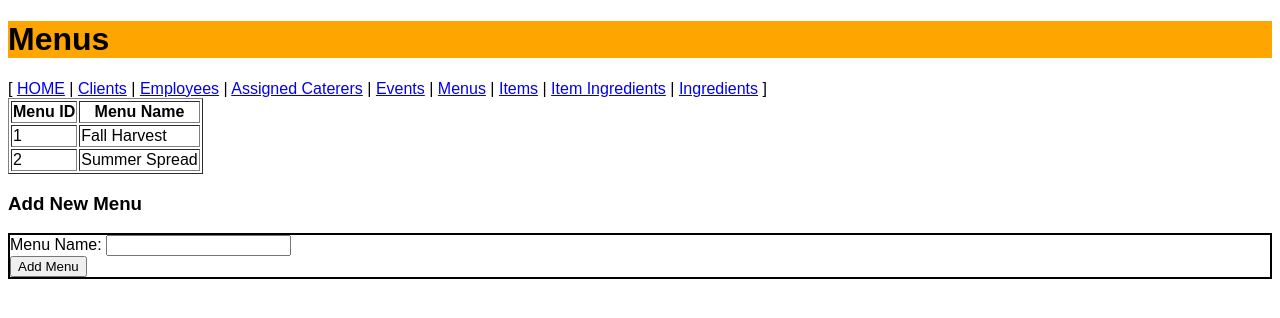
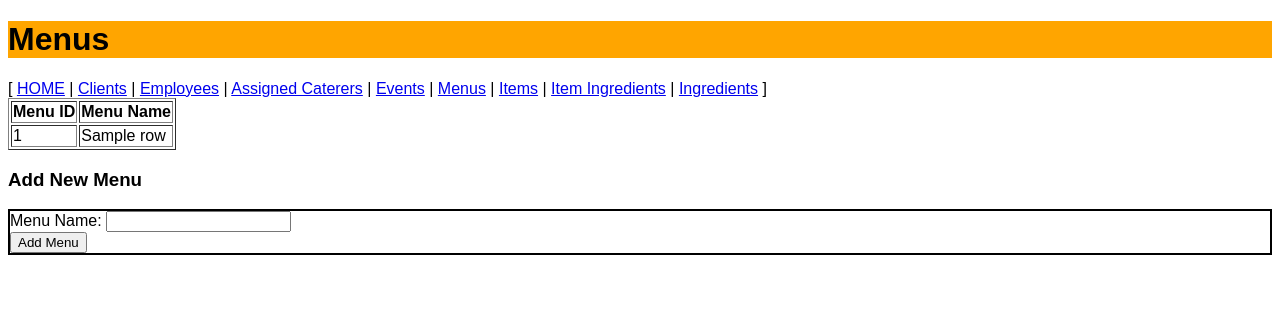
Before and after one commit to LaserBread/CaterSmart, a Flask app: template templates/menus.html in a window 1280 px wide. Shown: the top 318 px of the page. Run offline with Flask 3, Linux system fonts and the light colour scheme; the template is opened without the code that fills it: most values are stand-ins (such as "Sample title", 1, 10 or a date in 2020); parts of the project's set-up code (start-up, migrations or seed data) failed here and were passed over; some libraries are stand-ins or nearby versions.

Commit message:
Begin testing menu GET

```diff
--- a/app.py
+++ b/app.py
@@ -203,9 +203,21 @@ def update_event():
         cur.close()
     return redirect(url_for('events'))
 
-@app.route('/menus')
+@app.route('/menus', methods=['GET', 'POST'])
 def menus():
-    return render_template('menus.html')
+    if request.method == 'POST':
+
+        pass
+
+    cur = mysql.connection.cursor()
+    # query:
+    cur.execute("""
+            SELECT Menus.menu_id, Menus.menu_name
+                ORDER BY Menus.menu_id ASC;
+    """)
+    data = cur.fetchall()
+    cur.close()
+    return render_template("menus.html", data = data)
 
 @app.route('/items')
 def items():
--- a/templates/menus.html
+++ b/templates/menus.html
@@ -29,14 +29,12 @@
             </tr>
         </thead>
         <tbody>
+            {% for row in data %}
             <tr>
-                <td>1</td>
-                <td>Fall Harvest</td>
+                <td>{{ row.menu_id }}</td>
+                <td>{{ row.menu_name }}</td>
             </tr>
-            <tr>
-                <td>2</td>
-                <td>Summer Spread</td>
-            </tr>
+            {% endfor %}
         </tbody>
     </table>
 
```
